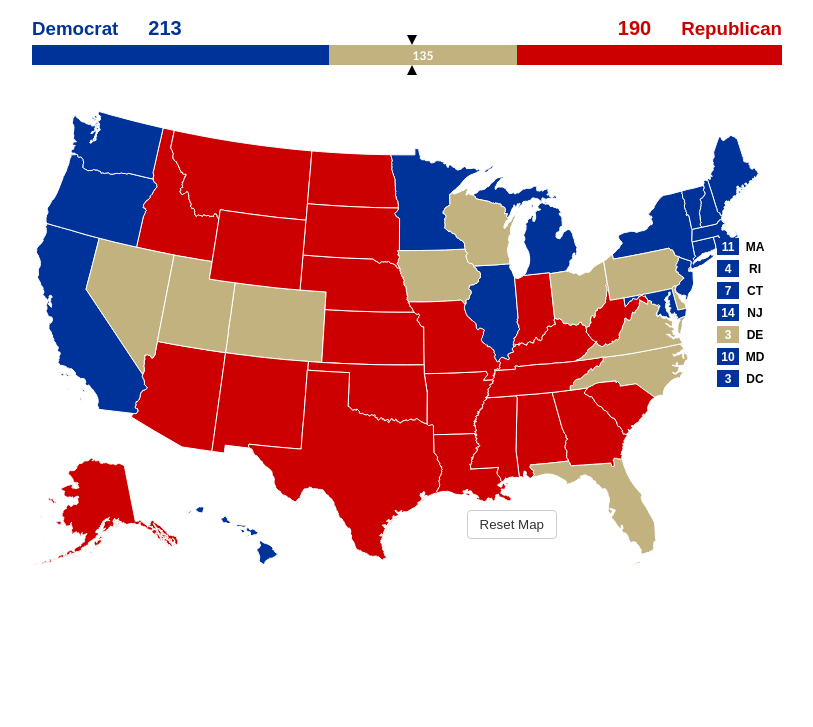
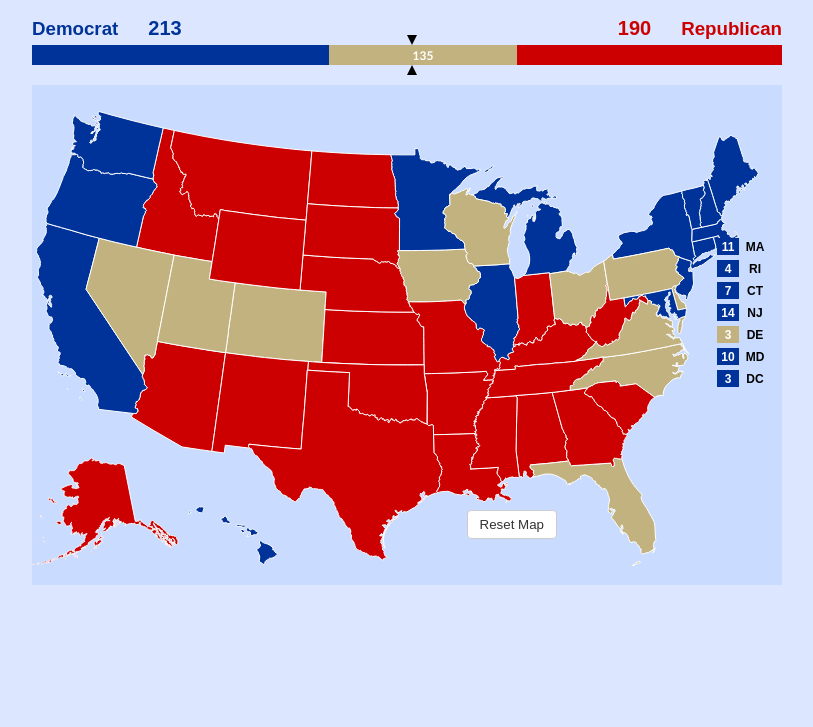
Before and after one commit to oliverlai55/USA-Interactive-Map-2016, a plain HTML site: page index.html in a window 1280 px wide. Shown: the part 73-800 px from the top of the page, without its empty margins (233-1046 px from the left). Drawn offline with nearby package versions, Linux system fonts and the light colour scheme.

Commit message:
finalize css coloring changes

```diff
--- a/index.html
+++ b/index.html
@@ -17,8 +17,8 @@
 		<div id="vote-bar-wrap">
 			<div class="arrow top"></div>
 			<div class="arrow bottom"></div>
-			<h3 class="red"><span class="voteCount" ng-bind="redStateVotes"></span>Republican</h3>
-			<h3 class="blue">Democrat<span class="voteCount" ng-bind="blueStateVotes"></span></h3>
+			<h3 id="republican" class="red"><span class="voteCount" ng-bind="redStateVotes"></span>Republican</h3>
+			<h3 id="democrat" class="blue">Democrat<span class="voteCount" ng-bind="blueStateVotes"></span></h3>
 			<div id="fullbar">
 				<div id="blue-bar" class="blue bar" ng-style="{'width': blueWidth}"></div>
 				<div id="open-bar" class="open bar" ng-style="{'width': openWidth}"><p id="open-votes" ng-bind="openStateVotes" ng-if="openStateVotes > 9"></p></div>
--- a/styles.css
+++ b/styles.css
@@ -1,8 +1,20 @@
-
+body{
+    background-color: rgba(201, 219, 255, 0.64);
+}
 #wrapper{
     position: relative;
     width: 750px;
     margin: auto;
+}
+
+#vote-bar-wrap #democrat{
+    background-color: rgba(201, 219, 255, 0) !important;
+    z-index:10000;
+}
+
+#vote-bar-wrap #republican{
+    background-color: rgba(201, 219, 255, 0) !important;
+    z-index:10000;
 }
 
 .red{
@@ -13,13 +25,15 @@
 	fill: #003399;
     background-color: #003399;
 }
+
+
 .open{
 	fill: #c2b280;
     background-color: #c2b280;
 }
 
 #wrapper svg{
-	background-color: white;
+	background-color: rgba(201, 219, 255);
     position: relative;
 }
 
@@ -65,6 +79,8 @@ td{
     z-index: 1;
     width: 750px;
     font-family: Arial;
+
+
 }
 
 h3{
```
